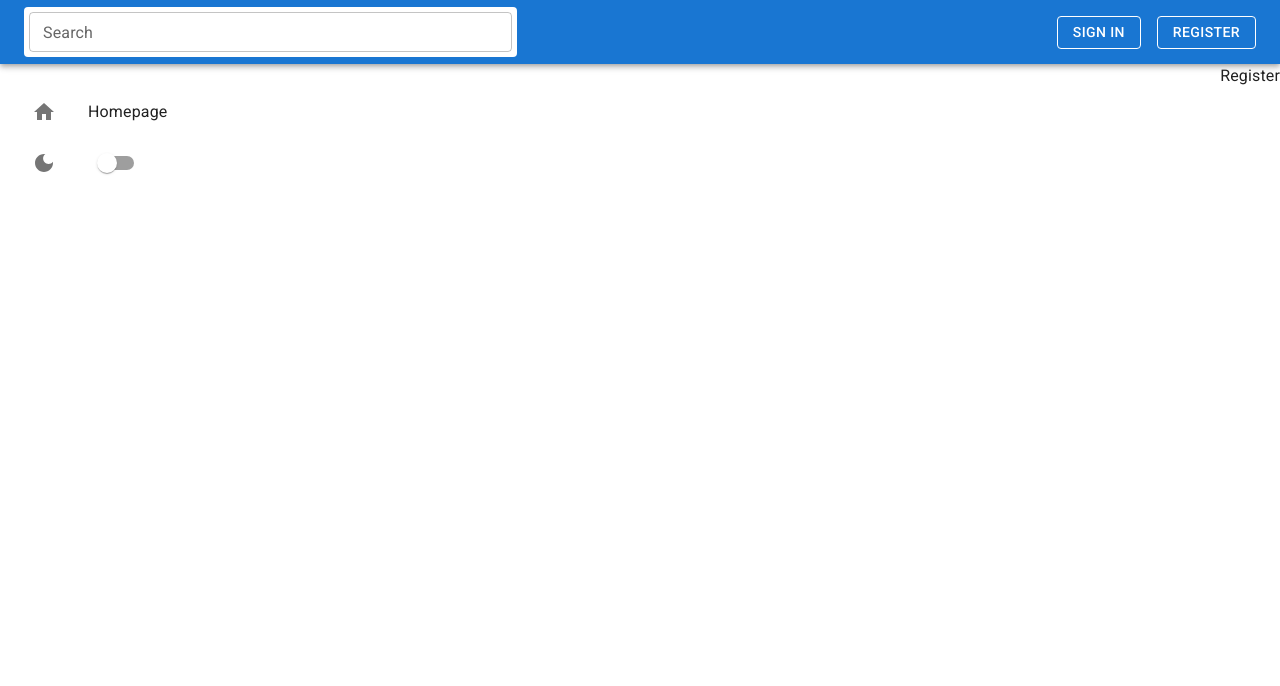
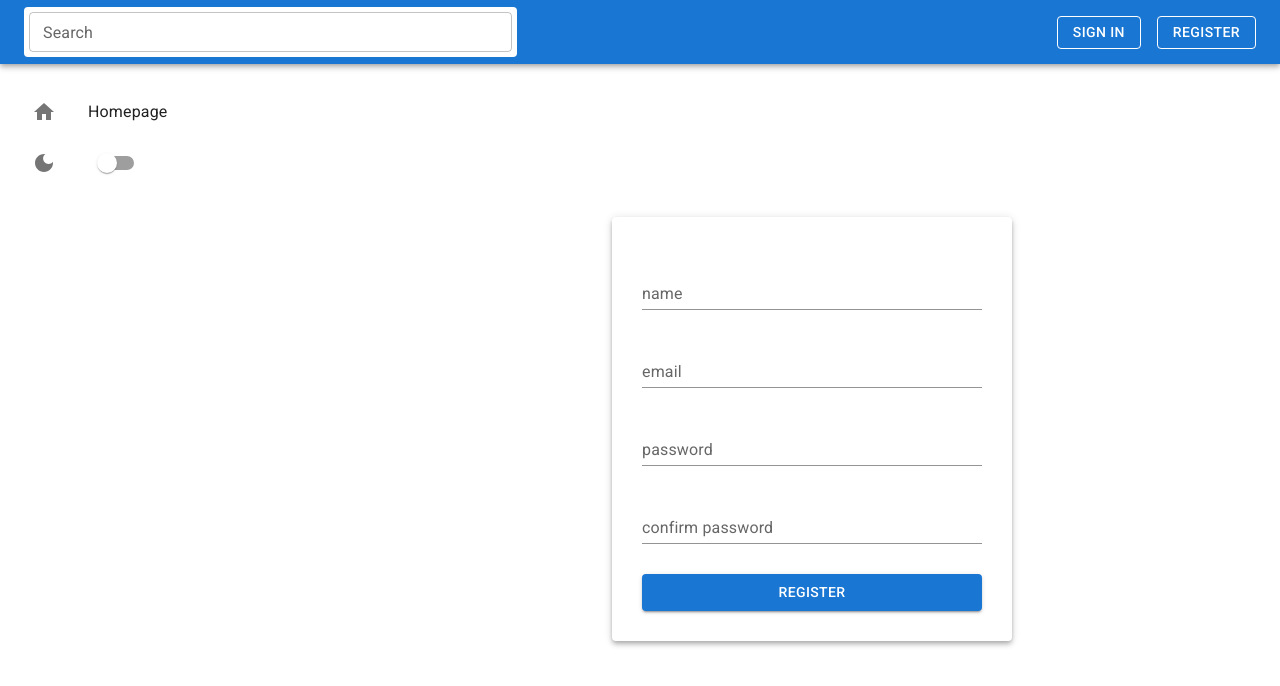
Before and after one commit to marekbyrtek/books-app-client, a React (Create React App) app: page /register in a window 1280 px wide. Shown: the top 686 px of the page. Built offline with nearby package versions, Linux system fonts and the light colour scheme; no server answers.

Commit message:
signing components

```diff
--- a/src/App.js
+++ b/src/App.js
@@ -1,18 +1,24 @@
 import { Box, createTheme, ThemeProvider, Stack } from "@mui/material";
 import CssBaseline from "@mui/material/CssBaseline";
-import React, { useState, useContext } from "react";
+import React, { useState, useContext, useEffect } from "react";
 import { BrowserRouter as Router, Routes, Route } from "react-router-dom";
 import AuthContext from "./context/AuthContext";
 import { ModeContext } from "./context/ModeContext";
+import { ServerContext } from "./context/ServerContext";
+import axios from "axios";
 import Navbar from "./components/Navbar/Navbar";
 import Sidebar from "./components/Sidebar/Sidebar";
 import Home from "./components/Home/Home";
-import Login from "./components/Login/Login";
-import Register from "./components/Register/Register";
+import Login from "./components/SigningPage/Login";
+import Register from "./components/SigningPage/Register";
 import AdminPage from "./components/AdminPage/AdminPage";
 
 function App() {
   const [mode, setMode] = useState("light");
+  const [serverURL, setServerURL] = useState("https://books-app-server-mysql.herokuapp.com");
+  // http://localhost:3001
+  // https://books-app-server-mysql.herokuapp.com
+  const { authState, setAuthState } = useContext(AuthContext);
 
   const darkTheme = createTheme({
     palette: {
@@ -20,16 +26,35 @@ function App() {
     }
   })
 
-  const { authState } = useContext(AuthContext);
+  useEffect(() => {
+    axios.get(`${serverURL}/api/auth`, {
+      headers: {
+        accessToken: localStorage.getItem("accessToken")
+      }
+    })
+    .then((response) => {
+      if (response.data.error) {
+        setAuthState({ ...authState, isAdmin: false, status: false});
+      } else {
+        setAuthState({
+          id: response.data.user.id,
+          email: response.data.user.email,
+          isAdmin: response.data.user.isAdmin,
+          status: true
+        });
+      }
+    });
+  }, [])
 
   return (
     <ModeContext.Provider value={{ mode, setMode }}>
+      <ServerContext.Provider value={{ serverURL, setServerURL }}>
         <ThemeProvider theme={darkTheme}>
           <CssBaseline />
           <Box bgcolor={"background.default"} color={"text.primary"}>
             <Router>
               <Navbar />
-            <Stack direction="row" spacing={2} justifyContent="space-between">
+              <Stack direction="row" justifyContent="space-between" sx={{ height: "calc(100vh - 70px)" }}>
                 <Sidebar/>
                 <Routes>
                   <Route exact path="/" element={<Home />} />
@@ -41,6 +66,7 @@ function App() {
             </Router>
           </Box>
         </ThemeProvider>
+      </ServerContext.Provider>
     </ModeContext.Provider>
   );
 }
--- a/src/components/Login/Login.js
+++ /dev/null
@@ -1,9 +0,0 @@
-import React from 'react'
-
-const Login = () => {
-  return (
-    <div>Login</div>
-  )
-}
-
-export default Login;
--- a/src/components/Navbar/Navbar.js
+++ b/src/components/Navbar/Navbar.js
@@ -12,7 +12,7 @@ const StyledToolbar = styled(Toolbar)({
 
 const Navbar = () => {
   return (
-    <AppBar position='sticky'>
+    <AppBar position='sticky' sx={{ maxHeight: "70px" }}>
       <StyledToolbar>
         <Sidemenu />
         <Search />
--- a/src/components/Navbar/User.js
+++ b/src/components/Navbar/User.js
@@ -18,7 +18,6 @@ const User = () => {
       status: false
     })
     navigate("/");
-    console.log("first");
   }
 
   if (authState.status) {
--- a/src/components/Register/Register.js
+++ /dev/null
@@ -1,9 +0,0 @@
-import React from 'react'
-
-const Register = () => {
-  return (
-    <div>Register</div>
-  )
-}
-
-export default Register;
--- a/src/components/Sidebar/Sidebar.js
+++ b/src/components/Sidebar/Sidebar.js
@@ -12,11 +12,11 @@ const Sidebar = () => {
   const navigate = useNavigate();
 
   return (
-    <Box flex={1} p={2} sx={{ display: { xs: "none", sm: "block" } }}>
+    <Box flex={1} p={2} sx={{ display: { xs: "none", sm: "block"} }}>
       <Box position="fixed">
           <List>
             <ListItem disablePadding>
-            <ListItemButton onClick={() => navigate("/login")}>
+              <ListItemButton onClick={() => navigate("/")}>
                 <ListItemIcon>
                   <Home />
                 </ListItemIcon>
--- /dev/null
+++ b/src/components/SigningPage/Login.js
@@ -0,0 +1,80 @@
+import React, { useRef, useState, useContext } from 'react';
+import { FormControl, InputLabel, Input, Button, styled, Box, Paper, Alert } from '@mui/material';
+import { useNavigate } from 'react-router-dom';
+import axios from 'axios';
+import AuthContext from '../../context/AuthContext';
+import { ServerContext } from '../../context/ServerContext';
+
+const StyledBox = styled(Box)({
+  display: "flex",
+  alignItems: "center",
+  justifyContent: "center",
+})
+
+const StyledPaper = styled(Paper)({
+  padding: "30px",
+  width: "100%",
+  maxWidth: "400px"
+})
+
+const StyledFormControl = styled(FormControl)({
+  margin: "15px 0"
+})
+
+const Login = () => {
+  const emailRef = useRef();
+  const passwordRef = useRef();
+  const [error, setError] = useState("");
+  const [loading, setLoading] = useState(false);
+  const navigate = useNavigate();
+  const { setAuthState } = useContext(AuthContext);
+  const { serverURL } = useContext(ServerContext);
+
+  const handleSubmit = (e) => {
+    e.preventDefault();
+    const data = {
+      email: emailRef.current.value,
+      password: passwordRef.current.value
+    }
+    console.log(data);
+    // setError("");
+    setLoading(true);
+    axios.post(`${serverURL}/api/users/login`, data)
+      .then((resp) => {
+        console.log(resp);
+        localStorage.setItem("accessToken", resp.data.token);
+        setAuthState({
+          id: resp.data.user.idusers,
+          email: resp.data.user.email,
+          isAdmin: resp.data.user.admin,
+          status: true
+        });
+        navigate("/");
+      })
+      .catch(err => {
+        setError(err.response.data.message);
+      })
+    setLoading(false);
+  }
+
+  return (
+    <StyledBox flex={3}>
+      <StyledPaper elevation={4}>
+        {error && <Alert severity="error">{error}</Alert>}
+        <form onSubmit={handleSubmit} className="sign-form">
+          <StyledFormControl fullWidth variant='standard'>
+            <InputLabel htmlFor='email'>email</InputLabel>
+            <Input id='email' type='email' required inputRef={emailRef} />
+          </StyledFormControl>
+          <StyledFormControl fullWidth variant='standard'>
+            <InputLabel htmlFor='password'>password</InputLabel>
+            <Input id='password' type='password' required inputRef={passwordRef} />
+          </StyledFormControl>
+          <Button fullWidth type='submit' variant="contained" disabled={loading} sx={{ marginTop: "15px" }}>Login</Button>
+        </form>
+      </StyledPaper>
+    </StyledBox>
+  )
+}
+
+export default Login;
--- /dev/null
+++ b/src/components/SigningPage/Register.js
@@ -0,0 +1,82 @@
+import React, { useRef, useState, useContext } from 'react';
+import { FormControl, InputLabel, Input, Button, styled, Box, Paper, Alert } from '@mui/material';
+import { useNavigate } from 'react-router-dom';
+import axios from 'axios';
+import { ServerContext } from '../../context/ServerContext';
+
+const StyledBox = styled(Box)({
+  display: "flex",
+  alignItems: "center",
+  justifyContent: "center",
+})
+
+const StyledPaper = styled(Paper)({
+  padding: "30px",
+  width: "100%",
+  maxWidth: "400px"
+})
+
+const StyledFormControl = styled(FormControl)({
+  margin: "15px 0"
+})
+
+const Register = () => {
+  const nameRef = useRef();
+  const emailRef = useRef();
+  const passwordRef = useRef();
+  const passwordConfRef = useRef();
+  const [error, setError] = useState("");
+  const [loading, setLoading] = useState(false);
+  const navigate = useNavigate();
+  const { serverURL } = useContext(ServerContext);
+
+  const handleSubmit = (e) => {
+    e.preventDefault();
+    if (passwordRef.current.value !== passwordConfRef.current.value) {
+      return setError("Passwords are different");
+    }
+    const data = {
+      email: emailRef.current.value,
+      name: nameRef.current.value,
+      password: passwordRef.current.value
+    };
+    setLoading(true);
+    axios.post(`${serverURL}/api/users/register`, data)
+      .then(() => {
+        navigate("/login");
+      })
+      .catch((err) => {
+        setError(err.response.data.message);
+      })
+    setLoading(false);
+  };
+
+  return (
+    <StyledBox flex={3}>
+      <StyledPaper elevation={4}>
+        {error && <Alert severity="error">{error}</Alert>}
+        <form onSubmit={handleSubmit} className="sign-form">
+          <StyledFormControl fullWidth variant='standard'>
+            <InputLabel htmlFor='name'>name</InputLabel>
+            <Input id='name' type='text' required inputRef={nameRef} />
+          </StyledFormControl>
+          <StyledFormControl fullWidth variant='standard'>
+            <InputLabel htmlFor='email'>email</InputLabel>
+            <Input id='email' type='email' required inputRef={emailRef} />
+          </StyledFormControl>
+          <StyledFormControl fullWidth variant='standard'>
+            <InputLabel htmlFor='password'>password</InputLabel>
+            <Input id='password' type='password' required inputRef={passwordRef} />
+          </StyledFormControl>
+          <StyledFormControl fullWidth variant='standard'>
+            <InputLabel htmlFor='passwordConf'>confirm password</InputLabel>
+            <Input id='passwordConf' type='password' required inputRef={passwordConfRef} />
+          </StyledFormControl>
+          <Button fullWidth type='submit' variant="contained" disabled={loading} sx={{ marginTop: "15px" }}>Register</Button>
+        </form>
+      </StyledPaper>
+    </StyledBox>
+  )
+}
+
+export default Register;
--- /dev/null
+++ b/src/context/ServerContext.js
@@ -0,0 +1,3 @@
+import { createContext } from "react";
+
+export const ServerContext = createContext("");
--- /dev/null
+++ b/src/scss/elements/_form.scss
@@ -0,0 +1,5 @@
+.sign-form {
+    display: flex;
+    flex-direction: column;
+    align-items: center;
+}
--- a/src/scss/main.scss
+++ b/src/scss/main.scss
@@ -0,0 +1 @@
+@import "./elements/form";
```
Lines whose indentation alone changed are shown as unchanged.
